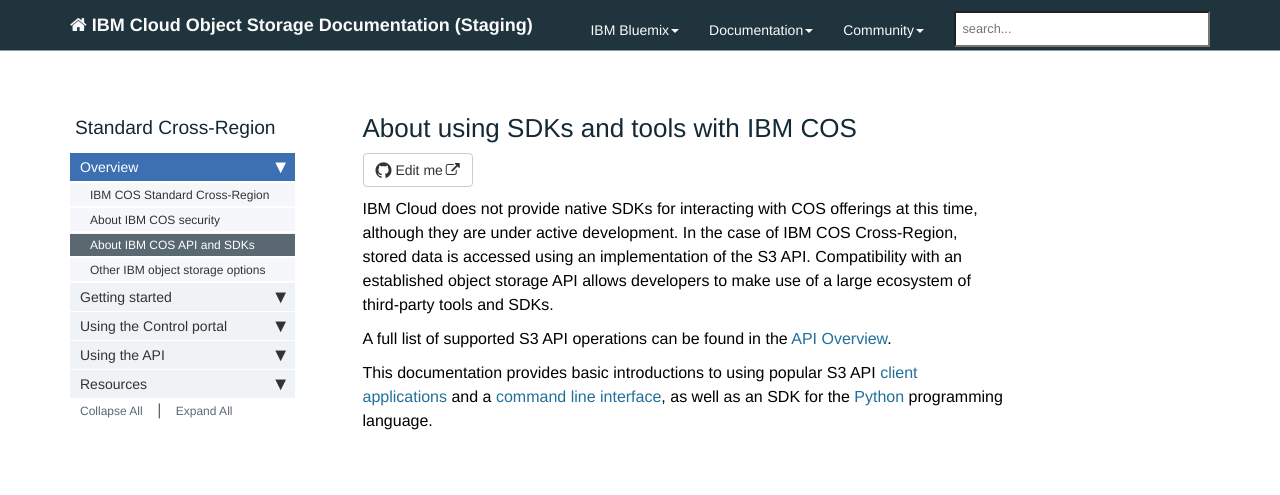
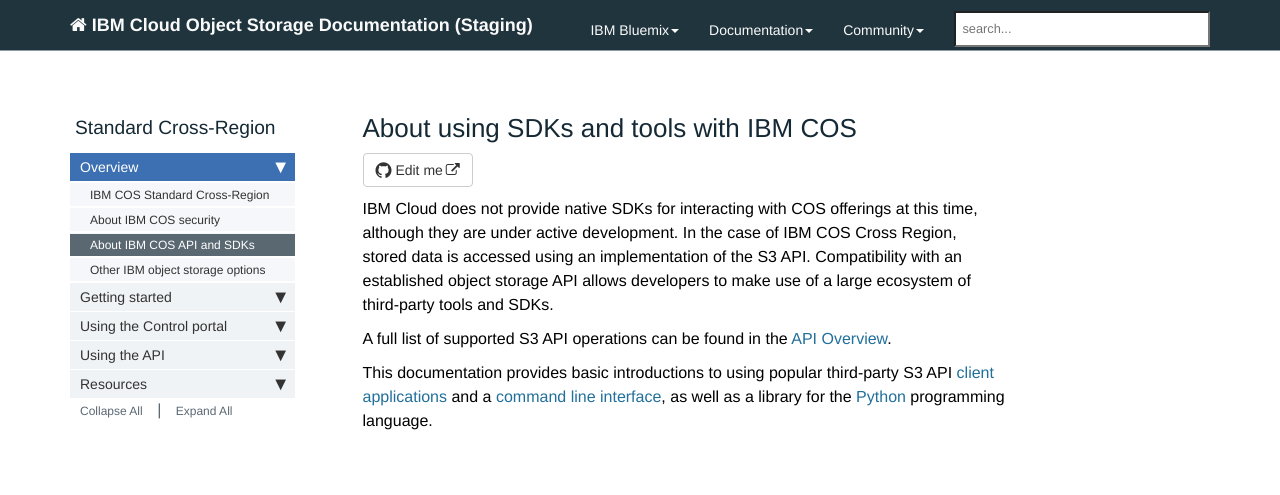
Before and after one commit to mpcarl-ibm/crs-docs, a Jekyll site: the page built from pages/crs/crs-about-api.md, in a window 1280 px wide. Shown: the top 495 px of the page. Built offline with Jekyll 4.4.1, drawn with Linux system fonts in a browser that asks for light colours; nearby versions of some CDN libraries; comment, search, counter and statistics services are not loaded.

Commit message:
changed wording about SDKs

```diff
--- a/pages/crs/crs-about-api.md
+++ b/pages/crs/crs-about-api.md
@@ -10,8 +10,8 @@
 toc: false
 ---
 
- IBM Cloud does not provide native SDKs for interacting with COS offerings at this time, although they are under active development.  In the case of IBM COS Cross-Region, stored data is accessed using an implementation of the S3 API. Compatibility with an established object storage API allows developers to make use of a large ecosystem of third-party tools and SDKs.
+ IBM Cloud does not provide native SDKs for interacting with COS offerings at this time, although they are under active development.  In the case of IBM COS Cross Region, stored data is accessed using an implementation of the S3 API. Compatibility with an established object storage API allows developers to make use of a large ecosystem of third-party tools and SDKs.
 
  A full list of supported S3 API operations can be found in the [API Overview]( {{ site.baseurl }}/crs-operations.html).
 
- This documentation provides basic introductions to using popular S3 API [client applications]( {{ site.baseurl }}/crs-guis.html) and a [command line interface]( {{ site.baseurl }}/crs-cli.html), as well as an SDK for the [Python]( {{ site.baseurl }}/crs-python.html) programming language.
+ This documentation provides basic introductions to using popular third-party S3 API [client applications]( {{ site.baseurl }}/crs-guis.html) and a [command line interface]( {{ site.baseurl }}/crs-cli.html), as well as a library for the [Python]( {{ site.baseurl }}/crs-python.html) programming language.
```
